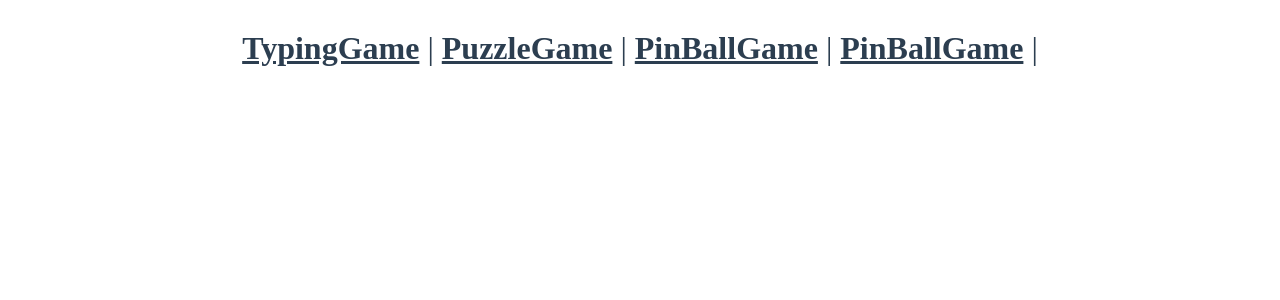
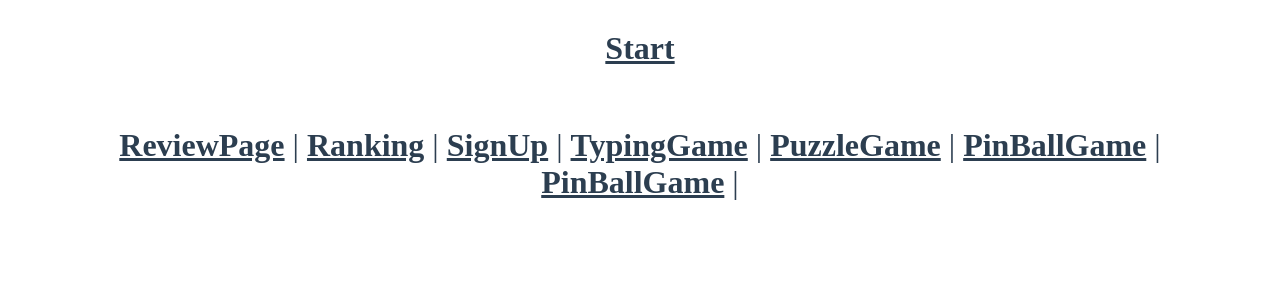
Before and after one commit to We-are-contact-lenses-users/Web-GameCenter, a Vue app: page /selectgame in a window 1280 px wide. Shown: the top 300 px of the page. Built offline with nearby package versions, Linux system fonts and the light colour scheme.

Commit message:
views全てにrouterを付けた

```diff
--- a/src/App.vue
+++ b/src/App.vue
@@ -1,10 +1,7 @@
 <template>
   <div id="app">
     <div id="nav">
-      <router-link to="/typinggame">TypingGame</router-link> |
-      <router-link to="/puzzlegame">PuzzleGame</router-link> |
-      <router-link to="/pinballgame">PinBallGame</router-link> |
-      <router-link to="/hitgame">PinBallGame</router-link> |
+      <router-link to="/start">Start</router-link>
     </div>
     <router-view />
   </div>
--- a/src/router/index.js
+++ b/src/router/index.js
@@ -1,5 +1,12 @@
 import Vue from "vue";
 import VueRouter from "vue-router";
+import Start from "../views/Start.vue";
+import SignIn from "../views/SignIn.vue";
+import SignUp from "../views/SignUp.vue";
+import Ranking from "../views/Ranking.vue";
+import ReviewPage from "../views/ReviewPage.vue";
+import ReviewPost from "../views/ReviewPost.vue";
+import SelectGame from "../views/SelectGame.vue";
 import TypingGame from "../views/Typing.vue";
 import PuzzleGame from "../views/Puzzle.vue";
 import PinBallGame from "../views/PinBall.vue";
@@ -8,6 +15,46 @@ import HitGame from "../views/Hit.vue";
 Vue.use(VueRouter);
 
 const routes = [
+  {
+    path: "/selectgame",
+    name: "SelectGame",
+    component: SelectGame,
+  },
+  {
+    path: "/start",
+    name: "Start",
+    component: Start,
+  },
+  {
+    path: "/signin",
+    name: "SignIn",
+    component: SignIn,
+  },
+  {
+    path: "/signup",
+    name: "SignUp",
+    component: SignUp,
+  },
+  {
+    path: "/ranking",
+    name: "Ranking",
+    component: Ranking,
+  },
+  {
+    path: "/reviewpage",
+    name: "ReviewPage",
+    component: ReviewPage,
+  },
+  {
+    path: "/reviewpost",
+    name: "ReviewPost",
+    component: ReviewPost,
+  },
+  {
+    path: "/typinggame",
+    name: "TypingGame",
+    component: TypingGame,
+  },
   {
     path: "/typinggame",
     name: "TypingGame",
--- a/src/views/Ranking.vue
+++ b/src/views/Ranking.vue
@@ -0,0 +1,11 @@
+<template>
+  <div id="app">
+    <div id="nav">
+      <router-link to="/selectgame">SelectGame</router-link>
+    </div>
+    <router-view />
+    <div>Ranking</div>
+  </div>
+</template>
+<script></script>
+<style scoped></style>
--- a/src/views/ReviewPage.vue
+++ b/src/views/ReviewPage.vue
@@ -0,0 +1,12 @@
+<template>
+  <div id="app">
+    <div id="nav">
+      <router-link to="/selectgame">SelectGame</router-link> |
+      <router-link to="/reviewpost">ReviewPost</router-link>
+    </div>
+    <router-view />
+    <div>ReviewPage</div>
+  </div>
+</template>
+<script></script>
+<style scoped></style>
--- a/src/views/ReviewPost.vue
+++ b/src/views/ReviewPost.vue
@@ -0,0 +1,12 @@
+<template>
+  <div id="app">
+    <div id="nav">
+      <router-link to="/reviewpage">Review Page</router-link> |
+      <router-link to="/selectgame">SelectGame</router-link>
+    </div>
+    <router-view />
+    <div>Review Post</div>
+  </div>
+</template>
+<script></script>
+<style scoped></style>
--- a/src/views/SelectGame.vue
+++ b/src/views/SelectGame.vue
@@ -1,18 +1,21 @@
 <template>
-  <div class="home">
-    <img alt="Vue logo" src="../assets/logo.png" />
-    <HelloWorld msg="Welcome to Your Vue.js App" />
+  <div id="app">
+    <div id="nav">
+      <router-link to="/reviewpage">ReviewPage</router-link> |
+      <router-link to="/ranking">Ranking</router-link> |
+      <router-link to="/signup">SignUp</router-link> |
+      <router-link to="/typinggame">TypingGame</router-link> |
+      <router-link to="/puzzlegame">PuzzleGame</router-link> |
+      <router-link to="/pinballgame">PinBallGame</router-link> |
+      <router-link to="/hitgame">PinBallGame</router-link> |
+    </div>
+    <router-view />
   </div>
 </template>
 
 <script>
-// @ is an alias to /src
-import HelloWorld from "@/components/HelloWorld.vue";
 
-export default {
-  name: "Home",
-  components: {
-    HelloWorld,
-  },
-};
 </script>
+<style scoped>
+
+</style>
--- a/src/views/SignIn.vue
+++ b/src/views/SignIn.vue
@@ -0,0 +1,11 @@
+<template>
+  <div id="app">
+    <div id="nav">
+      <router-link to="/selectgame">SelectGame</router-link>
+    </div>
+    <router-view />
+    <div>sign in</div>
+  </div>
+</template>
+<script></script>
+<style scoped></style>
--- a/src/views/SignUp.vue
+++ b/src/views/SignUp.vue
@@ -0,0 +1,11 @@
+<template>
+  <div id="app">
+    <div id="nav">
+      <router-link to="/start">Start</router-link>
+    </div>
+    <router-view />
+    <div>sign up</div>
+  </div>
+</template>
+<script></script>
+<style scoped></style>
--- a/src/views/Start.vue
+++ b/src/views/Start.vue
@@ -0,0 +1,11 @@
+<template>
+  <div id="app">
+    <div id="nav">
+      <router-link to="/signin">SignIn</router-link>
+    </div>
+    <router-view />
+    <div>start</div>
+  </div>
+</template>
+<script></script>
+<style scoped></style>
```
